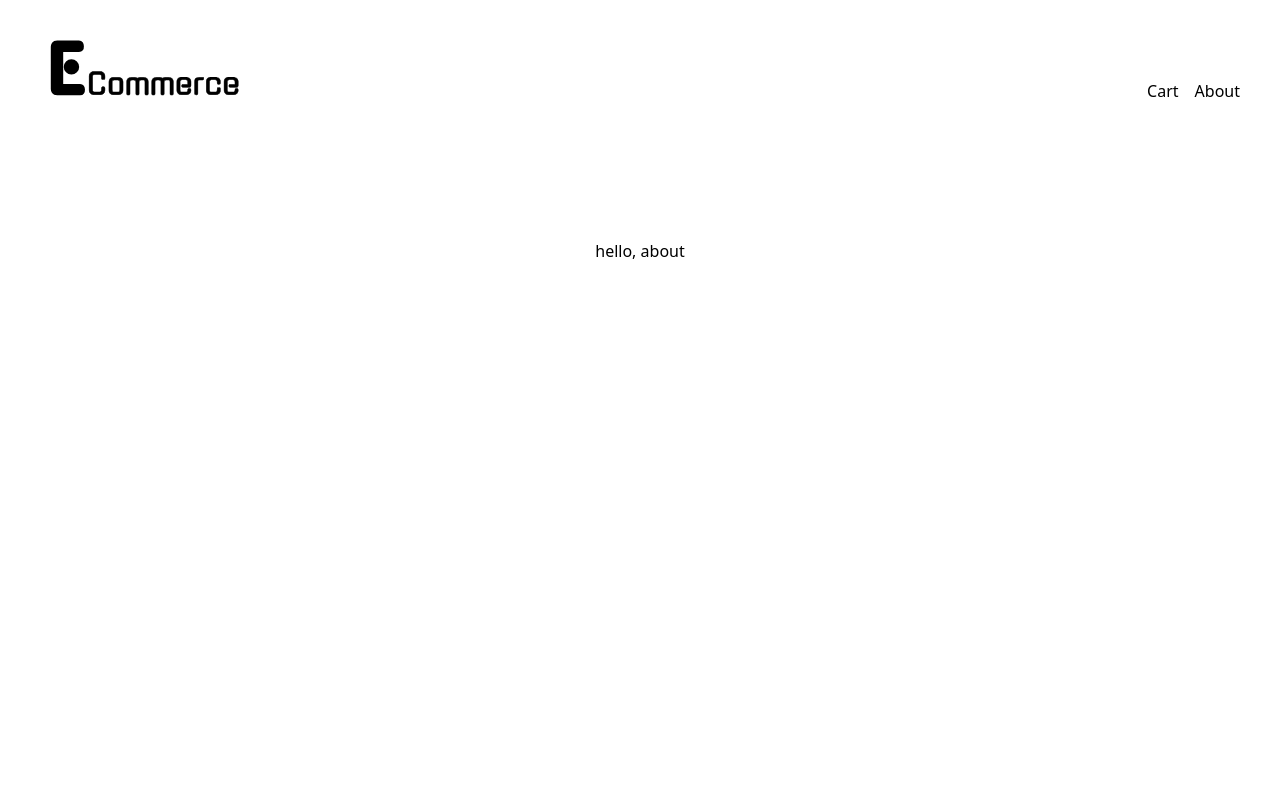
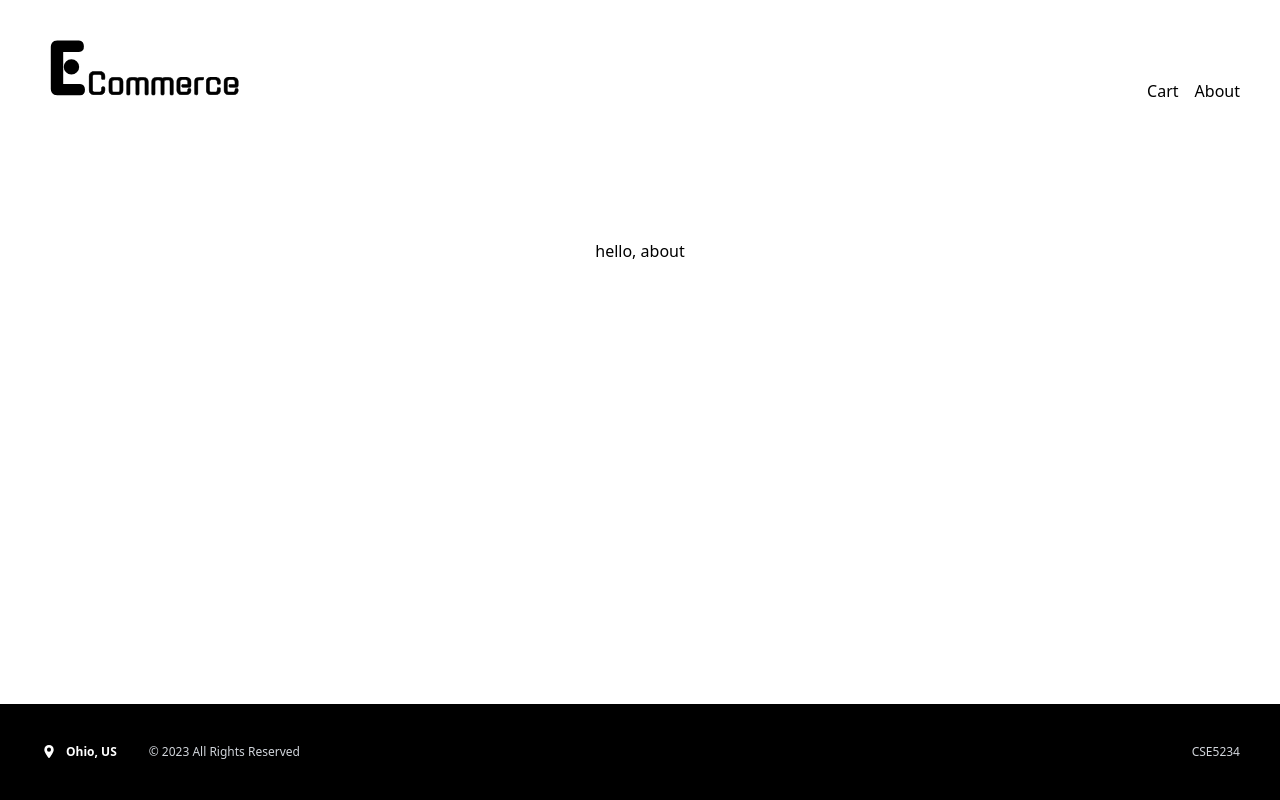
Before and after one commit to TSHOGX/eCommerce, a Next.js app: page /about in a window 1280 px wide. Shown: the top 800 px of the page. Built offline with nearby package versions, Linux system fonts and the light colour scheme.

Commit message:
fix footer position

```diff
--- a/app/about/page.tsx
+++ b/app/about/page.tsx
@@ -1,6 +1,6 @@
 export default function About() {
   return (
-    <main className="flex min-h-screen flex-col items-center justify-between p-24">
+    <main className="flex flex-col items-center justify-between p-24">
       hello, about
     </main>
   );
--- a/app/page.tsx
+++ b/app/page.tsx
@@ -2,7 +2,7 @@ import ProductGallary from "@/components/product/product-gallery";
 
 export default function Home() {
   return (
-    <main className="flex min-h-screen flex-col items-center justify-between p-24">
+    <main className="flex flex-col items-center justify-between p-24">
       <div className=" text-2xl py-8">All Products</div>
       <ProductGallary />
     </main>
--- a/app/purchase/confirmation/page.tsx
+++ b/app/purchase/confirmation/page.tsx
@@ -1,6 +1,6 @@
 export default function Confirmation() {
   return (
-    <main className="flex min-h-screen flex-col items-center">
+    <main className="flex flex-col items-center">
       <div>/purchase/confirmation</div>
       <div>display confirm# & greetings along with order details</div>
     </main>
--- a/app/purchase/page.tsx
+++ b/app/purchase/page.tsx
@@ -2,7 +2,7 @@ import CartList from "@/components/cart/cart-list";
 
 export default async function Purchase() {
   return (
-    <div className="flex min-h-screen flex-col items-center">
+    <div className="flex flex-col items-center">
       <CartList />
     </div>
   );
--- a/app/purchase/paymentEntry/page.tsx
+++ b/app/purchase/paymentEntry/page.tsx
@@ -1,6 +1,6 @@
 export default function PaymentEntry() {
   return (
-    <main className="flex min-h-screen flex-col items-center">
+    <main className="flex flex-col items-center">
       <div>/purchase/paymentEntry</div>
       <div>
         credit card number, expiration date, cvvCode, and card holder name
--- a/app/purchase/shippingEntry/page.tsx
+++ b/app/purchase/shippingEntry/page.tsx
@@ -1,6 +1,6 @@
 export default function ShippingEntry() {
   return (
-    <main className="flex min-h-screen flex-col items-center">
+    <main className="flex flex-col items-center">
       <div>/purchase/shippingEntry</div>
       <div>
         name, addressLine1, addressLine2, city, state, and zip as properties.
--- a/app/purchase/viewOrder/page.tsx
+++ b/app/purchase/viewOrder/page.tsx
@@ -1,6 +1,6 @@
 export default function ViewOrder() {
   return (
-    <main className="flex min-h-screen flex-col items-center">
+    <main className="flex flex-col items-center">
       <div>/purchase/viewOrder</div>
       <div>Validate and store order confirmed by the user</div>
     </main>
--- a/components/layout/footer/index.tsx
+++ b/components/layout/footer/index.tsx
@@ -2,7 +2,7 @@ import LocationIcon from "@/components/icons/location";
 
 export default async function Footer() {
   return (
-    <div className=" bg-black">
+    <div className=" absolute bottom-0 w-full bg-black">
       <div className=" container px-10 py-10 mx-auto flex items-center justify-between">
         <div className=" inline-flex">
           <LocationIcon />
```
